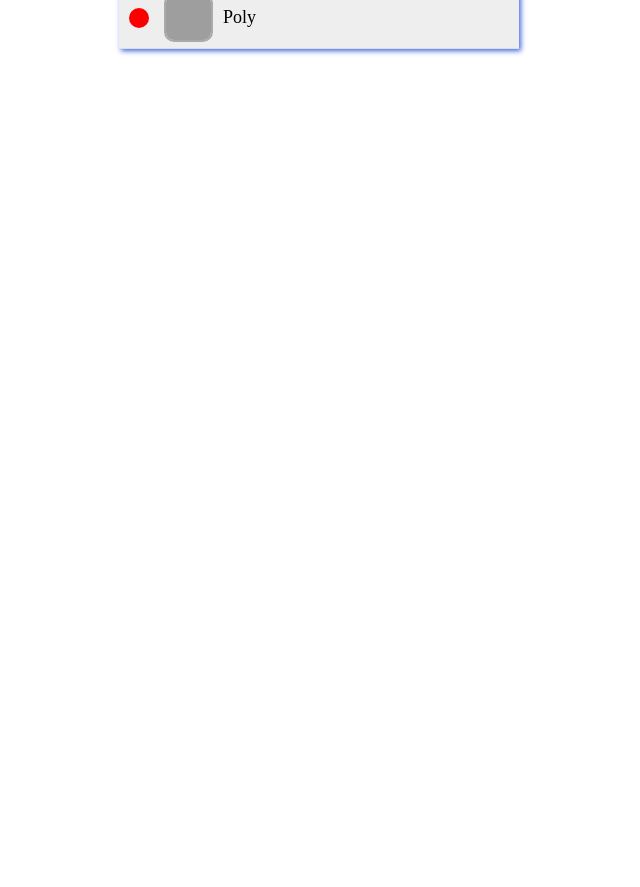
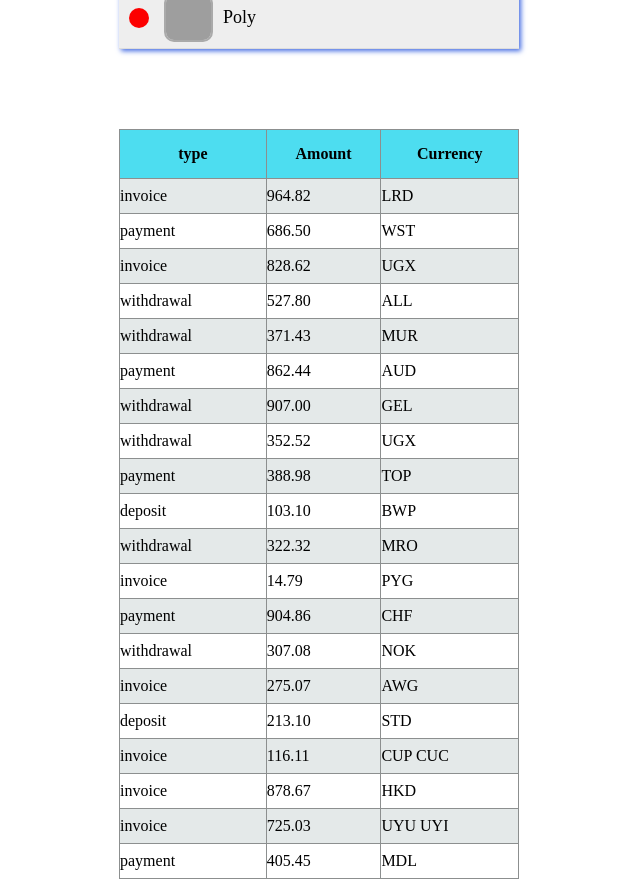
Before and after one commit to vlevkovska/goit-react-hw-01-components, a React (Create React App) app: page / in a window 1280 px wide. Shown: the part 960-1847 px from the top of the page, without its empty margins (321-961 px from the left). Before the commit the page ends 1089 px from the top, so only its background shows below. Built offline with nearby package versions, Linux system fonts and the light colour scheme; grey boxes are pictures that could not be loaded.

Commit message:
Transactions added

```diff
--- a/src/components/App.js
+++ b/src/components/App.js
@@ -4,6 +4,8 @@
 import statisticalData from '../statistical-data.json';
 import FriendList from './FriendList';
 import friends from '../friends.json';
+import TransactionHistory from './Transactions';
+import transactions from '../transactions.json';
 
 export default function App() {
   return (
@@ -19,6 +21,7 @@
       />
       <Statistics stats={statisticalData} title="Upload stats"></Statistics>
       <FriendList friends={friends}></FriendList>
+      <TransactionHistory items={transactions} />
     </div>
   );
 }
--- /dev/null
+++ b/src/components/Transactions.js
@@ -0,0 +1,37 @@
+import PropTypes from 'prop-types';
+import t from './Transactions.module.css';
+
+function Transaction({ items }) {
+  return (
+    <table className={t.transaction}>
+      <thead>
+        <tr>
+          <th>type</th>
+          <th>Amount</th>
+          <th>Currency</th>
+        </tr>
+      </thead>
+      {items.map(({ type, amount, currency, id }) => (
+        <tbody key={id}>
+          <tr className={t.tra}>
+            <td>{type}</td>
+            <td>{amount}</td>
+            <td>{currency}</td>
+          </tr>
+        </tbody>
+      ))}
+    </table>
+  );
+}
+Transaction.propTypes = {
+  items: PropTypes.arrayOf(
+    PropTypes.shape({
+      id: PropTypes.string.isRequired,
+      type: PropTypes.string.isRequired,
+      amount: PropTypes.string.isRequired,
+      currency: PropTypes.string.isRequired,
+    }),
+  ),
+};
+
+export default Transaction;
--- /dev/null
+++ b/src/components/Transactions.module.css
@@ -0,0 +1,25 @@
+.transaction {
+  margin: 0 auto;
+  background-color: #fff;
+  border-collapse: collapse;
+  width: 400px;
+}
+.box {
+  border: 1px solid rgb(140, 143, 143);
+  background-color: rgb(80, 89, 88);
+}
+th {
+  border: 1px solid rgb(140, 143, 143);
+  padding: 15px 0;
+}
+td {
+  border: 1px solid rgb(140, 143, 143);
+  padding: 8px 0;
+}
+thead {
+  background-color: rgb(77, 221, 240);
+}
+
+tbody:nth-child(even) {
+  background-color: rgb(228, 233, 233);
+}
--- /dev/null
+++ b/src/transactions.json
@@ -0,0 +1,122 @@
+[
+  {
+    "id": "1e0700a2-5183-4291-85cc-2065a036a683",
+    "type": "invoice",
+    "amount": "964.82",
+    "currency": "LRD"
+  },
+  {
+    "id": "a30f821b-4d25-4ff0-abdd-e340b3f0dd2b",
+    "type": "payment",
+    "amount": "686.50",
+    "currency": "WST"
+  },
+  {
+    "id": "44dca67a-8e5a-4798-bf8e-b15efd4e1abd",
+    "type": "invoice",
+    "amount": "828.62",
+    "currency": "UGX"
+  },
+  {
+    "id": "ea8ed3dc-2b68-4a53-905a-53ecb0adef33",
+    "type": "withdrawal",
+    "amount": "527.80",
+    "currency": "ALL"
+  },
+  {
+    "id": "ea76146a-0b00-4b80-bc02-a8c822176712",
+    "type": "withdrawal",
+    "amount": "371.43",
+    "currency": "MUR"
+  },
+  {
+    "id": "63ca02f9-d637-46b5-9237-f3b24425e029",
+    "type": "payment",
+    "amount": "862.44",
+    "currency": "AUD"
+  },
+  {
+    "id": "ed0263e8-59a5-4bf1-87e0-2bb88e53dc34",
+    "type": "withdrawal",
+    "amount": "907.00",
+    "currency": "GEL"
+  },
+  {
+    "id": "6013bad0-750c-4691-8bc2-d8f2b43969c4",
+    "type": "withdrawal",
+    "amount": "352.52",
+    "currency": "UGX"
+  },
+  {
+    "id": "252c7be4-8b06-4fa7-8d42-61fb835b70d5",
+    "type": "payment",
+    "amount": "388.98",
+    "currency": "TOP"
+  },
+  {
+    "id": "4eaab41b-b967-40ac-82ed-85fc66f646f1",
+    "type": "deposit",
+    "amount": "103.10",
+    "currency": "BWP"
+  },
+  {
+    "id": "9648a350-8469-42d5-8bf3-18090de5fe67",
+    "type": "withdrawal",
+    "amount": "322.32",
+    "currency": "MRO"
+  },
+  {
+    "id": "9c5c25fb-1a95-4b2f-8d1f-4c4426d677cc",
+    "type": "invoice",
+    "amount": "14.79",
+    "currency": "PYG"
+  },
+  {
+    "id": "43ef232c-80e9-4d6f-b48a-b22405620de3",
+    "type": "payment",
+    "amount": "904.86",
+    "currency": "CHF"
+  },
+  {
+    "id": "5161682e-e620-4019-ab0a-24ceb10fbd20",
+    "type": "withdrawal",
+    "amount": "307.08",
+    "currency": "NOK"
+  },
+  {
+    "id": "7b119d71-42e6-4c42-a141-6818b07bb9ff",
+    "type": "invoice",
+    "amount": "275.07",
+    "currency": "AWG"
+  },
+  {
+    "id": "a4f65722-65c4-4c28-b1f4-b8ed988bb205",
+    "type": "deposit",
+    "amount": "213.10",
+    "currency": "STD"
+  },
+  {
+    "id": "c6e5784b-0ca3-48d6-86e5-b5128af5a523",
+    "type": "invoice",
+    "amount": "116.11",
+    "currency": "CUP CUC"
+  },
+  {
+    "id": "c9ebed6a-3a02-4b49-ac0d-0534b51f2bfd",
+    "type": "invoice",
+    "amount": "878.67",
+    "currency": "HKD"
+  },
+  {
+    "id": "a4a98b0e-b22c-438b-9f83-de2df52110c8",
+    "type": "invoice",
+    "amount": "725.03",
+    "currency": "UYU UYI"
+  },
+  {
+    "id": "b39bfa7a-0166-4c47-94d6-87d20590f746",
+    "type": "payment",
+    "amount": "405.45",
+    "currency": "MDL"
+  }
+]
```
